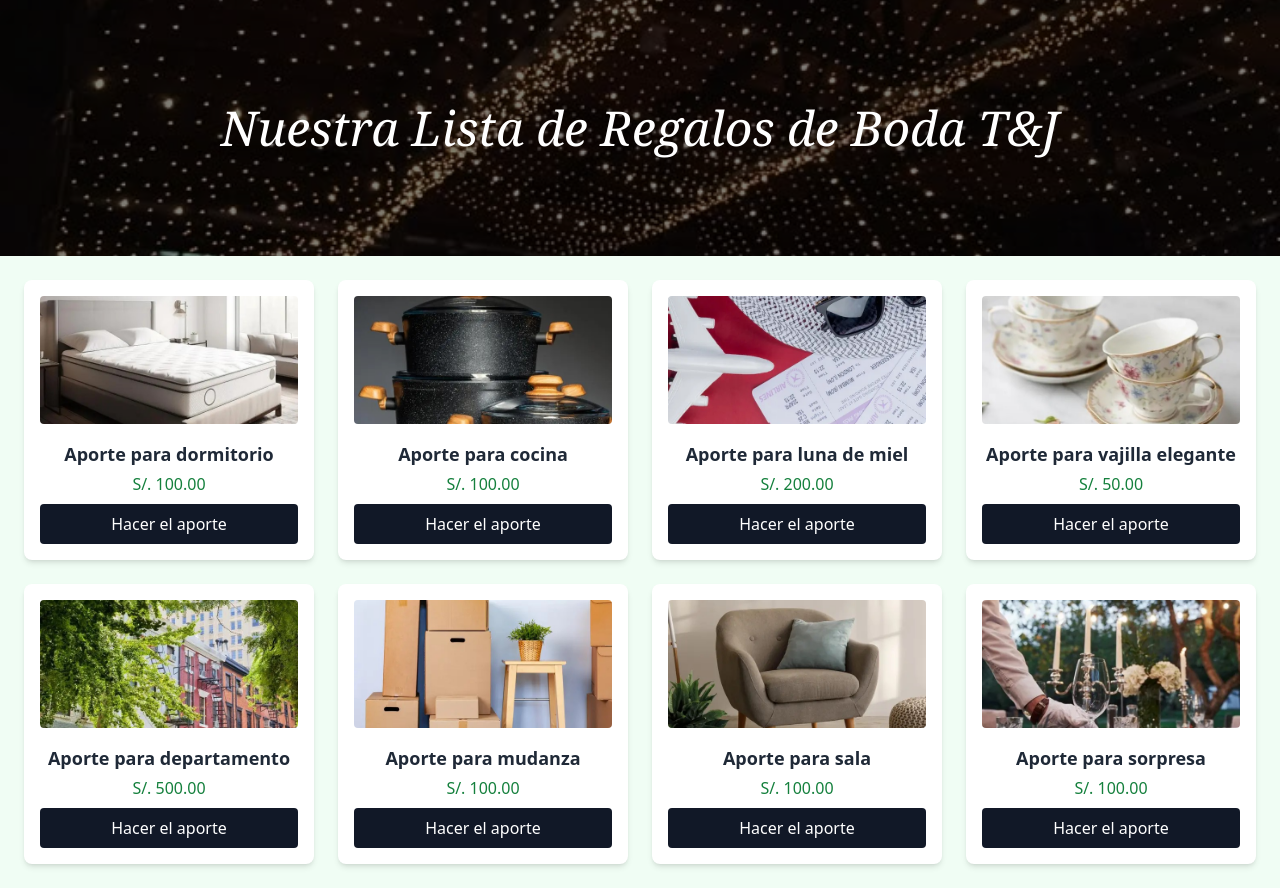
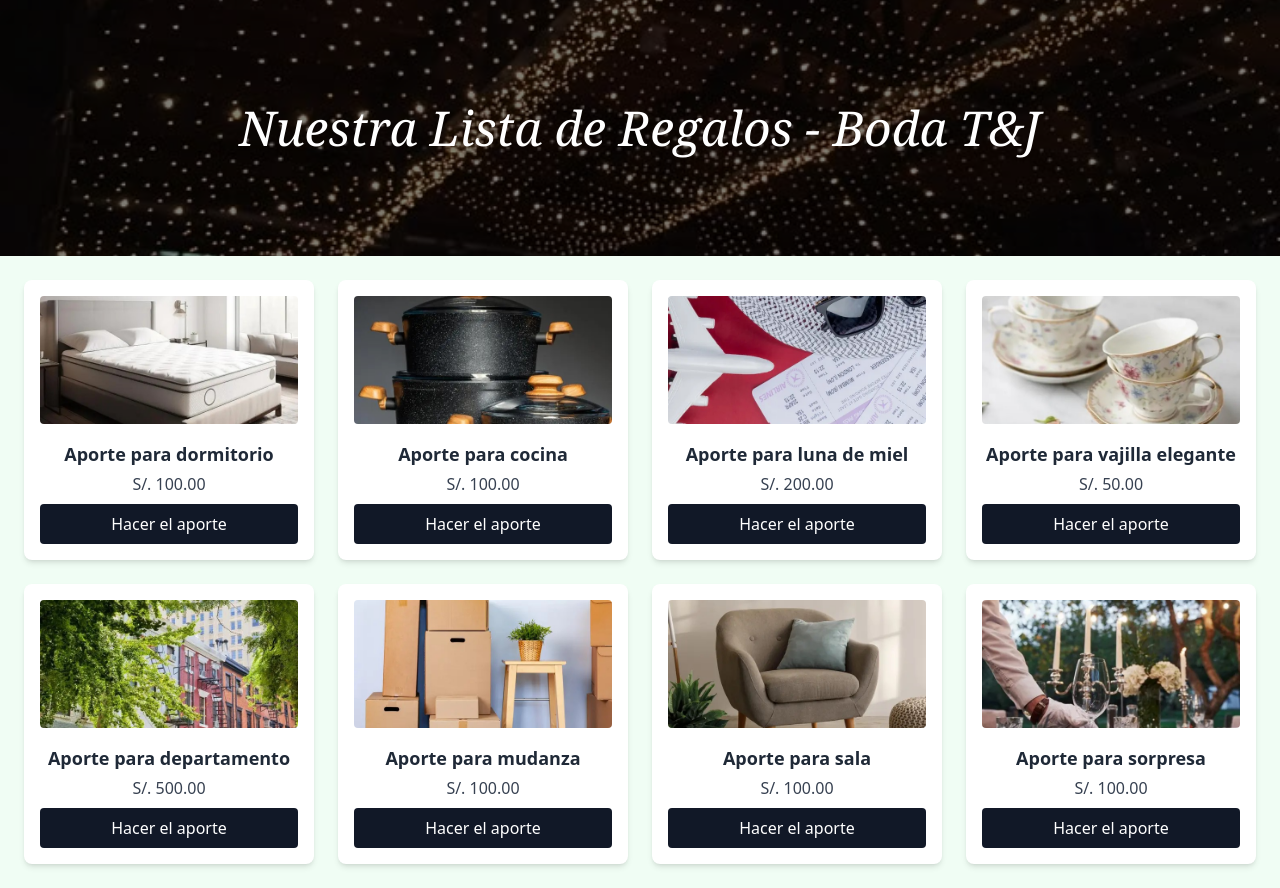
Before and after one commit to JorgeIPT/regalos_boda, a plain HTML site: page index.html in a window 1280 px wide. Drawn offline with nearby package versions, Linux system fonts and the light colour scheme.

Commit message:
Update index.html

```diff
--- a/index.html
+++ b/index.html
@@ -12,7 +12,7 @@
   <div class="relative">
     <img src="imagenes/banner.jpg" alt="Banner Boda" class="w-full h-64 object-cover">
     <div class="absolute inset-0 bg-black bg-opacity-50 flex items-center justify-center">
-      <h1 class="italic font-serif text-white text-4xl md:text-5xl text-center">Nuestra Lista de Regalos de Boda T&J</h1>
+      <h1 class="italic font-serif text-white text-4xl md:text-5xl text-center">Nuestra Lista de Regalos - Boda T&J</h1>
     </div>
   </div>
 
@@ -24,28 +24,28 @@
       <div class="bg-white rounded-lg shadow-md overflow-hidden flex flex-col items-center p-4">
         <img src="imagenes/dormitorio.jpg" alt="dormitorio" class="w-full h-32 object-cover mb-4 rounded">
         <h2 class="text-lg font-semibold mb-1 text-center">Aporte para dormitorio</h2>
-        <p class="text-green-700 font-medium mb-2">S/. 100.00</p>
+        <p class="text-gray-700 font-medium mb-2">S/. 100.00</p>
         <button onclick="mostrarDatosPago()" class="bg-gray-900 text-white px-4 py-2 rounded hover:bg-gray-1000 w-full">Hacer el aporte</button>
       </div>
 
       <div class="bg-white rounded-lg shadow-md overflow-hidden flex flex-col items-center p-4">
         <img src="imagenes/cocina.jpg" alt="cocina" class="w-full h-32 object-cover mb-4 rounded">
         <h2 class="text-lg font-semibold mb-1 text-center">Aporte para cocina</h2>
-        <p class="text-green-700 font-medium mb-2">S/. 100.00</p>
+        <p class="text-gray-700 font-medium mb-2">S/. 100.00</p>
         <button onclick="mostrarDatosPago()" class="bg-gray-900 text-white px-4 py-2 rounded hover:bg-gray-1000 w-full">Hacer el aporte</button>
       </div>
 
       <div class="bg-white rounded-lg shadow-md overflow-hidden flex flex-col items-center p-4">
         <img src="imagenes/luna-miel.jpg" alt="luna-miel" class="w-full h-32 object-cover mb-4 rounded">
         <h2 class="text-lg font-semibold mb-1 text-center">Aporte para luna de miel</h2>
-        <p class="text-green-700 font-medium mb-2">S/. 200.00</p>
+        <p class="text-gray-700 font-medium mb-2">S/. 200.00</p>
         <button onclick="mostrarDatosPago()" class="bg-gray-900 text-white px-4 py-2 rounded hover:bg-gray-1000 w-full">Hacer el aporte</button>
       </div>
 
       <div class="bg-white rounded-lg shadow-md overflow-hidden flex flex-col items-center p-4">
         <img src="imagenes/vajilla.jpg" alt="vajilla" class="w-full h-32 object-cover mb-4 rounded">
         <h2 class="text-lg font-semibold mb-1 text-center">Aporte para vajilla elegante</h2>
-        <p class="text-green-700 font-medium mb-2">S/. 50.00</p>
+        <p class="text-gray-700 font-medium mb-2">S/. 50.00</p>
         <button onclick="mostrarDatosPago()" class="bg-gray-900 text-white px-4 py-2 rounded hover:bg-gray-1000 w-full">Hacer el aporte</button>
       </div>
 
@@ -53,28 +53,28 @@
       <div class="bg-white rounded-lg shadow-md overflow-hidden flex flex-col items-center p-4">
         <img src="imagenes/nuevo-depa.jpg" alt="nuevo-depa" class="w-full h-32 object-cover mb-4 rounded">
         <h2 class="text-lg font-semibold mb-1 text-center">Aporte para departamento</h2>
-        <p class="text-green-700 font-medium mb-2">S/. 500.00</p>
+        <p class="text-gray-700 font-medium mb-2">S/. 500.00</p>
         <button onclick="mostrarDatosPago()" class="bg-gray-900 text-white px-4 py-2 rounded hover:bg-gray-1000 w-full">Hacer el aporte</button>
       </div>
 
       <div class="bg-white rounded-lg shadow-md overflow-hidden flex flex-col items-center p-4">
         <img src="imagenes/mudanza.jpg" alt="mudanza" class="w-full h-32 object-cover mb-4 rounded">
         <h2 class="text-lg font-semibold mb-1 text-center">Aporte para mudanza</h2>
-        <p class="text-green-700 font-medium mb-2">S/. 100.00</p>
+        <p class="text-gray-700 font-medium mb-2">S/. 100.00</p>
         <button onclick="mostrarDatosPago()" class="bg-gray-900 text-white px-4 py-2 rounded hover:bg-gray-1000 w-full">Hacer el aporte</button>
       </div>
 
       <div class="bg-white rounded-lg shadow-md overflow-hidden flex flex-col items-center p-4">
         <img src="imagenes/sala.jpg" alt="sala" class="w-full h-32 object-cover mb-4 rounded">
         <h2 class="text-lg font-semibold mb-1 text-center">Aporte para sala</h2>
-        <p class="text-green-700 font-medium mb-2">S/. 100.00</p>
+        <p class="text-gray-700 font-medium mb-2">S/. 100.00</p>
         <button onclick="mostrarDatosPago()" class="bg-gray-900 text-white px-4 py-2 rounded hover:bg-gray-1000 w-full">Hacer el aporte</button>
       </div>
 
       <div class="bg-white rounded-lg shadow-md overflow-hidden flex flex-col items-center p-4">
         <img src="imagenes/sorpresa.jpg" alt="sorpresa" class="w-full h-32 object-cover mb-4 rounded">
         <h2 class="text-lg font-semibold mb-1 text-center">Aporte para sorpresa</h2>
-        <p class="text-green-700 font-medium mb-2">S/. 100.00</p>
+        <p class="text-gray-700 font-medium mb-2">S/. 100.00</p>
         <button onclick="mostrarDatosPago()" class="bg-gray-900 text-white px-4 py-2 rounded hover:bg-gray-1000 w-full">Hacer el aporte</button>
       </div>
 
@@ -84,7 +84,7 @@
 
     <!-- Datos de Pago -->
     <div id="datosPago" class="hidden bg-green-100 p-6 mt-8 rounded shadow text-center">
-      <h2 class="text-xl font-semibold text-green-700 mb-2">💸 Datos para tu aporte</h2>
+      <h2 class="text-xl font-semibold text-gray-700 mb-2">💸 Datos para tu aporte</h2>
       <p><strong>Cuenta BCP:</strong> 123-45678901-0-12</p>
       <p><strong>Yape / Plin:</strong> 987654321</p>
       <p class="text-sm text-gray-600 mt-2">¡Gracias por tu regalo y por acompañarnos en este día especial! 💕</p>
```
